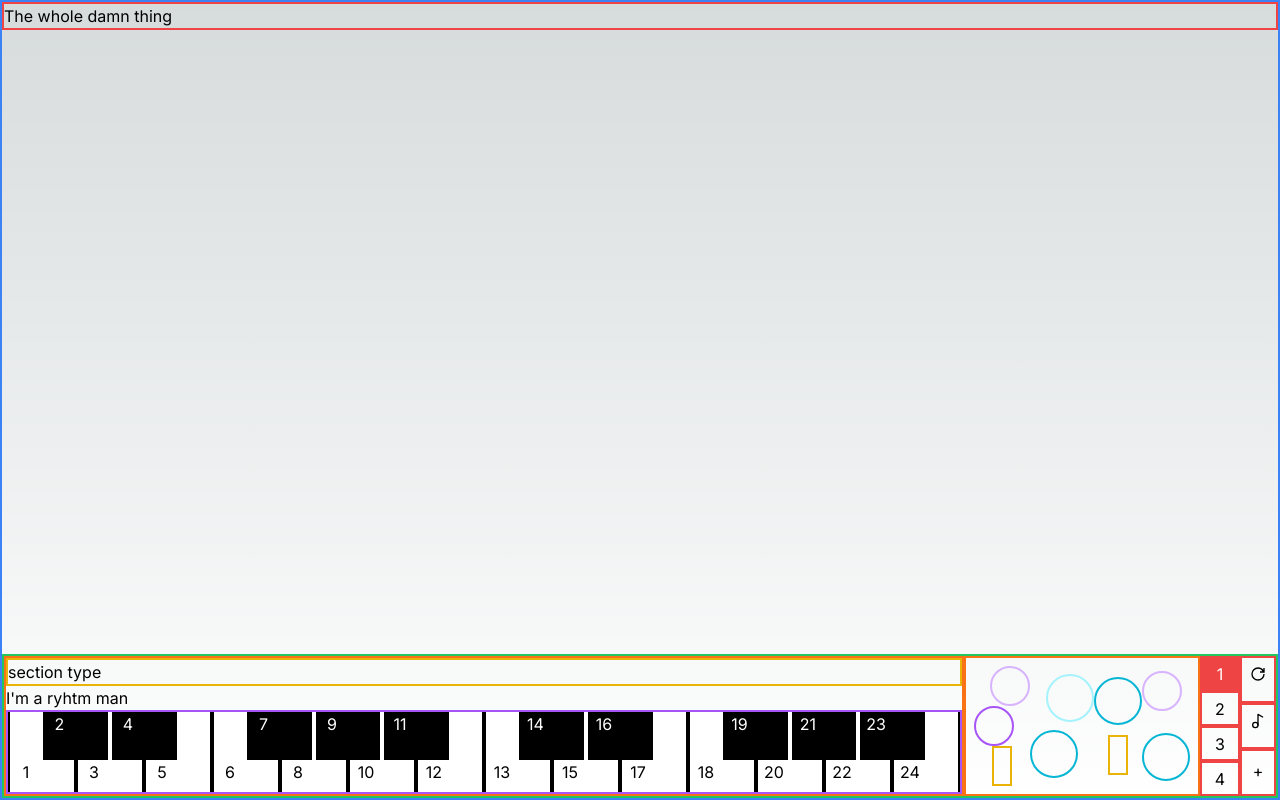
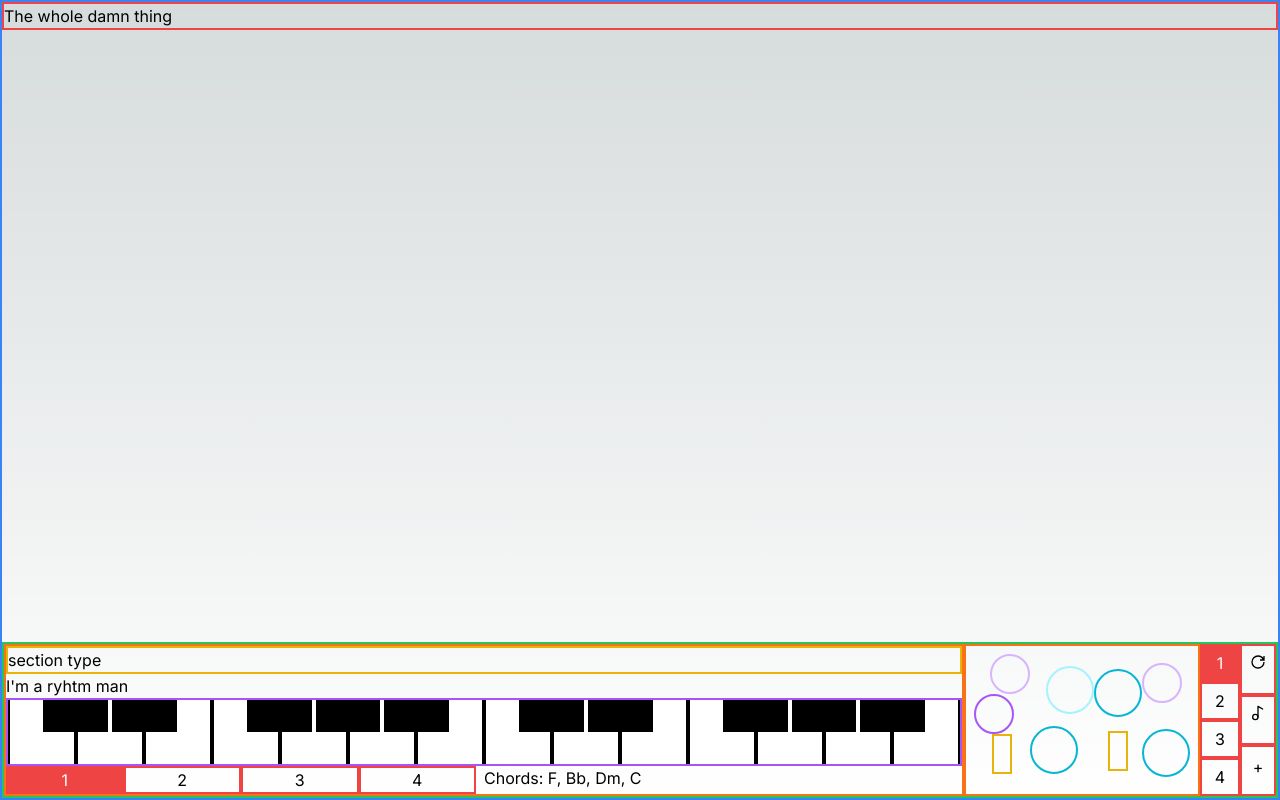
Before and after one commit to AdamSaunders26/iRock-Arranger, a Next.js app: page / in a window 1280 px wide. Built offline with nearby package versions, Linux system fonts and the light colour scheme.

Commit message:
add functionality to keysPad

```diff
--- /dev/null
+++ b/app/KeysNumberButton.tsx
@@ -0,0 +1,28 @@
+"use client";
+
+import { useState } from "react";
+
+export default function KeysNumberButton({
+  num,
+  currentNum,
+  setCurrentNum,
+}: {
+  num: number;
+  currentNum: number;
+  setCurrentNum: React.Dispatch<React.SetStateAction<number>>;
+}) {
+  const buttonClass = "border-2 border-red-500 h-full flex-1";
+  const clickedButtonClass =
+    "border-2 border-red-500 h-full bg-red-500 text-white flex-1";
+
+  return (
+    <button
+      className={currentNum === num ? clickedButtonClass : buttonClass}
+      onClick={() => {
+        setCurrentNum(num);
+      }}
+    >
+      {num}
+    </button>
+  );
+}
--- /dev/null
+++ b/app/KeysNumberSelector.tsx
@@ -0,0 +1,34 @@
+import KeysNumberButton from "./KeysNumberButton";
+
+export default function KeysNumberSelector({
+  currentNum,
+  setCurrentNum,
+}: {
+  currentNum: number;
+  setCurrentNum: React.Dispatch<React.SetStateAction<number>>;
+}) {
+  return (
+    <div className="flex  flex-1 text-center ">
+      <KeysNumberButton
+        num={1}
+        currentNum={currentNum}
+        setCurrentNum={setCurrentNum}
+      />
+      <KeysNumberButton
+        num={2}
+        currentNum={currentNum}
+        setCurrentNum={setCurrentNum}
+      />
+      <KeysNumberButton
+        num={3}
+        currentNum={currentNum}
+        setCurrentNum={setCurrentNum}
+      />
+      <KeysNumberButton
+        num={4}
+        currentNum={currentNum}
+        setCurrentNum={setCurrentNum}
+      />
+    </div>
+  );
+}
--- a/app/KeysPad.tsx
+++ b/app/KeysPad.tsx
@@ -2,47 +2,165 @@
 import { useState } from "react";
 import PianoKey from "./PianoKey";
 
-export default function KeysPad() {
-  const [key1, setKey1] = useState("1");
-  const [key2, setKey2] = useState("2");
-  const [key3, setKey3] = useState("3");
-  const [key4, setKey4] = useState("4");
-  const [key5, setKey5] = useState("5");
-  const [key6, setKey6] = useState("6");
-  const [key7, setKey7] = useState("7");
-  const [key8, setKey8] = useState("8");
-  const [key9, setKey9] = useState("9");
-  const [key10, setKey10] = useState("10");
-  const [key11, setKey11] = useState("11");
-  const [key12, setKey12] = useState("12");
-  const [key13, setKey13] = useState("13");
-  const [key14, setKey14] = useState("14");
-  const [key15, setKey15] = useState("15");
-  const [key16, setKey16] = useState("16");
-  const [key17, setKey17] = useState("17");
-  const [key18, setKey18] = useState("18");
-  const [key19, setKey19] = useState("19");
-  const [key20, setKey20] = useState("20");
-  const [key21, setKey21] = useState("21");
-  const [key22, setKey22] = useState("22");
-  const [key23, setKey23] = useState("23");
-  const [key24, setKey24] = useState("24");
+export default function KeysPad({ currentNum }: { currentNum: number }) {
+  const [key1, setKey1] = useState("");
+  const [key2, setKey2] = useState("");
+  const [key3, setKey3] = useState("");
+  const [key4, setKey4] = useState("");
+  const [key5, setKey5] = useState("");
+  const [key6, setKey6] = useState("");
+  const [key7, setKey7] = useState("");
+  const [key8, setKey8] = useState("");
+  const [key9, setKey9] = useState("");
+  const [key10, setKey10] = useState("");
+  const [key11, setKey11] = useState("");
+  const [key12, setKey12] = useState("");
+  const [key13, setKey13] = useState("");
+  const [key14, setKey14] = useState("");
+  const [key15, setKey15] = useState("");
+  const [key16, setKey16] = useState("");
+  const [key17, setKey17] = useState("");
+  const [key18, setKey18] = useState("");
+  const [key19, setKey19] = useState("");
+  const [key20, setKey20] = useState("");
+  const [key21, setKey21] = useState("");
+  const [key22, setKey22] = useState("");
+  const [key23, setKey23] = useState("");
+  const [key24, setKey24] = useState("");
   return (
     <div className="border-purple-500 border-2 h-full w-full justify-evenly flex">
-      <PianoKey kind="right" keyState1={key1} keyState2={key2} />
-      <PianoKey kind="both" keyState1={key3} keyState2={key4} />
-      <PianoKey kind="left" keyState1={key5} keyState2="none" />
-      <PianoKey kind="right" keyState1={key6} keyState2={key7} />
-      <PianoKey kind="both" keyState1={key8} keyState2={key9} />
-      <PianoKey kind="both" keyState1={key10} keyState2={key11} />
-      <PianoKey kind="left" keyState1={key12} keyState2="none" />
-      <PianoKey kind="right" keyState1={key13} keyState2={key14} />
-      <PianoKey kind="both" keyState1={key15} keyState2={key16} />
-      <PianoKey kind="left" keyState1={key17} keyState2="none" />
-      <PianoKey kind="right" keyState1={key18} keyState2={key19} />
-      <PianoKey kind="both" keyState1={key20} keyState2={key21} />
-      <PianoKey kind="both" keyState1={key22} keyState2={key23} />
-      <PianoKey kind="left" keyState1={key24} keyState2="none" />
+      <PianoKey
+        kind="right"
+        keyState1={key1}
+        setKeyState1={setKey1}
+        keyState2={key2}
+        setKeyState2={setKey2}
+        prevKeyState="none"
+        currentNum={currentNum}
+      />
+      <PianoKey
+        kind="both"
+        keyState1={key3}
+        setKeyState1={setKey3}
+        keyState2={key4}
+        setKeyState2={setKey4}
+        prevKeyState={key2}
+        setPrevKeyState={setKey2}
+        currentNum={currentNum}
+      />
+      <PianoKey
+        kind="left"
+        keyState1={key5}
+        setKeyState1={setKey5}
+        keyState2="none"
+        prevKeyState={key4}
+        setPrevKeyState={setKey4}
+        currentNum={currentNum}
+      />
+      <PianoKey
+        kind="right"
+        keyState1={key6}
+        setKeyState1={setKey6}
+        keyState2={key7}
+        setKeyState2={setKey7}
+        prevKeyState="none"
+        currentNum={currentNum}
+      />
+      <PianoKey
+        kind="both"
+        keyState1={key8}
+        setKeyState1={setKey8}
+        keyState2={key9}
+        setKeyState2={setKey9}
+        prevKeyState={key7}
+        setPrevKeyState={setKey7}
+        currentNum={currentNum}
+      />
+      <PianoKey
+        kind="both"
+        keyState1={key10}
+        setKeyState1={setKey10}
+        keyState2={key11}
+        setKeyState2={setKey11}
+        prevKeyState={key9}
+        setPrevKeyState={setKey9}
+        currentNum={currentNum}
+      />
+      <PianoKey
+        kind="left"
+        keyState1={key12}
+        setKeyState1={setKey12}
+        keyState2="none"
+        prevKeyState={key11}
+        setPrevKeyState={setKey11}
+        currentNum={currentNum}
+      />
+      <PianoKey
+        kind="right"
+        keyState1={key13}
+        setKeyState1={setKey13}
+        keyState2={key14}
+        setKeyState2={setKey14}
+        prevKeyState="none"
+        currentNum={currentNum}
+      />
+      <PianoKey
+        kind="both"
+        keyState1={key15}
+        setKeyState1={setKey15}
+        keyState2={key16}
+        setKeyState2={setKey16}
+        prevKeyState={key14}
+        setPrevKeyState={setKey14}
+        currentNum={currentNum}
+      />
+      <PianoKey
+        kind="left"
+        keyState1={key17}
+        setKeyState1={setKey17}
+        keyState2="none"
+        prevKeyState={key16}
+        setPrevKeyState={setKey16}
+        currentNum={currentNum}
+      />
+      <PianoKey
+        kind="right"
+        keyState1={key18}
+        setKeyState1={setKey18}
+        keyState2={key19}
+        setKeyState2={setKey19}
+        prevKeyState="none"
+        currentNum={currentNum}
+      />
+      <PianoKey
+        kind="both"
+        keyState1={key20}
+        setKeyState1={setKey20}
+        keyState2={key21}
+        setKeyState2={setKey21}
+        prevKeyState={key19}
+        setPrevKeyState={setKey19}
+        currentNum={currentNum}
+      />
+      <PianoKey
+        kind="both"
+        keyState1={key22}
+        setKeyState1={setKey22}
+        keyState2={key23}
+        setKeyState2={setKey23}
+        prevKeyState={key21}
+        setPrevKeyState={setKey21}
+        currentNum={currentNum}
+      />
+      <PianoKey
+        kind="left"
+        keyState1={key24}
+        setKeyState1={setKey24}
+        keyState2="none"
+        prevKeyState={key23}
+        setPrevKeyState={setKey23}
+        currentNum={currentNum}
+      />
     </div>
   );
 }
--- a/app/PianoKey.tsx
+++ b/app/PianoKey.tsx
@@ -4,32 +4,32 @@ import { useState } from "react";
 export default function PianoKey({
   kind,
   keyState1,
+  setKeyState1,
   keyState2,
-}: // prevKeyState,
-{
+  setKeyState2,
+  prevKeyState,
+  setPrevKeyState,
+  currentNum,
+}: {
   kind: string;
   keyState1: string;
+  setKeyState1: React.Dispatch<React.SetStateAction<string>>;
   keyState2: string;
-  // prevKeyState: string;
+  setKeyState2?: React.Dispatch<React.SetStateAction<string>>;
+  prevKeyState: string;
+  setPrevKeyState?: React.Dispatch<React.SetStateAction<string>>;
+  currentNum: number;
 }) {
-  const [key1Pressed, setKey1Pressed] = useState(false);
-  const [key2Pressed, setKey2Pressed] = useState(false);
+  // const [key1Pressed, setKey1Pressed] = useState(false);
+  // const [key2Pressed, setKey2Pressed] = useState(false);
 
-  const solid = key2Pressed
-    ? "bg-black flex-1 text-pink-500 text-center"
-    : "bg-black flex-1 text-white text-center";
-  const emptyR = key1Pressed
-    ? "bg-white border-r-2 border-black flex-1 text-center text-pink-500"
-    : "bg-white border-r-2 border-black flex-1 text-center";
-  const emptyL = key1Pressed
-    ? "bg-white border-l-2 border-black flex-1 text-center text-pink-500"
-    : "bg-white border-l-2 border-black flex-1 text-center";
-  const bothR = key2Pressed
-    ? "bg-black border-r-2 border-white flex-1 text-pink-500 text-center"
-    : "bg-black border-r-2 border-white flex-1 text-white text-center";
-  const bothL = key2Pressed
-    ? "bg-black border-l-2 border-white flex-1 text-pink-500 text-center"
-    : "bg-black border-l-2 border-white flex-1 text-white text-center";
+  const solid = "bg-black flex-1 text-white text-center";
+  const emptyR = "bg-white border-r-2 border-black flex-1 text-center";
+  const emptyL = "bg-white border-l-2 border-black flex-1 text-center";
+  const bothR =
+    "bg-black border-r-2 border-white flex-1 text-white text-center";
+  const bothL =
+    "bg-black border-l-2 border-white flex-1 text-white text-center";
 
   let tlClass = "";
   let trClass = "";
@@ -60,17 +60,31 @@ export default function PianoKey({
       break;
   }
 
-  const [text, setText] = useState("key");
-
   return (
     <div className=" h-full flex flex-col flex-1 justify-center items-center ">
-      <div className=" flex flex-1 w-full ">
+      <div className=" flex flex-1 w-full min-h-8 ">
         <div
           className={tlClass}
           onClick={() => {
             switch (kind) {
               case "right":
-                setKey1Pressed((curr) => !curr);
+                setKeyState1(() => {
+                  return `${currentNum}`;
+                });
+                break;
+              case "both":
+                setPrevKeyState
+                  ? setPrevKeyState(() => {
+                      return `${currentNum}`;
+                    })
+                  : null;
+                break;
+              case "left":
+                setPrevKeyState
+                  ? setPrevKeyState(() => {
+                      return `${currentNum}`;
+                    })
+                  : null;
                 break;
               default:
                 break;
@@ -82,7 +96,23 @@ export default function PianoKey({
           onClick={() => {
             switch (kind) {
               case "right":
-                setKey2Pressed((curr) => !curr);
+                setKeyState2
+                  ? setKeyState2(() => {
+                      return `${currentNum}`;
+                    })
+                  : null;
+                break;
+              case "both":
+                setKeyState2
+                  ? setKeyState2(() => {
+                      return `${currentNum}`;
+                    })
+                  : null;
+                break;
+              case "left":
+                setKeyState1(() => {
+                  return `${currentNum}`;
+                });
                 break;
               default:
                 break;
@@ -98,7 +128,19 @@ export default function PianoKey({
           onClick={() => {
             switch (kind) {
               case "right":
-                setKey1Pressed((curr) => !curr);
+                setKeyState1(() => {
+                  return `${currentNum}`;
+                });
+                break;
+              case "both":
+                setKeyState1(() => {
+                  return `${currentNum}`;
+                });
+                break;
+              case "left":
+                setKeyState1(() => {
+                  return `${currentNum}`;
+                });
                 break;
               default:
                 break;
@@ -112,7 +154,19 @@ export default function PianoKey({
           onClick={() => {
             switch (kind) {
               case "right":
-                setKey1Pressed((curr) => !curr);
+                setKeyState1(() => {
+                  return `${currentNum}`;
+                });
+                break;
+              case "both":
+                setKeyState1(() => {
+                  return `${currentNum}`;
+                });
+                break;
+              case "left":
+                setKeyState1(() => {
+                  return `${currentNum}`;
+                });
                 break;
               default:
                 break;
--- a/app/Section.tsx
+++ b/app/Section.tsx
@@ -5,9 +5,11 @@ import KeysPad from "./KeysPad";
 import NumberSelector from "./NumberSelector";
 import RhythmStave from "./RhythmStave";
 import ToolSelector from "./ToolSelector";
+import KeysNumberSelector from "./KeysNumberSelector";
 
 export default function Section() {
   const [currentNum, setCurrentNum] = useState(1);
+  const [keysCurrentNum, setKeysCurrentNum] = useState(1);
   const [reset, setReset] = useState(false);
   const [quaver, setQuaver] = useState(false);
   const [and, setAnd] = useState(false);
@@ -17,7 +19,14 @@ export default function Section() {
       <div className="flex flex-col border-2 border-orange-500 w-full  overflow-x-scroll">
         <p className="w-full  border-yellow-500 border-2">section type</p>
         <RhythmStave />
-        <KeysPad />
+        <KeysPad currentNum={keysCurrentNum} />
+        <div className="flex justify-evenly">
+          <KeysNumberSelector
+            currentNum={keysCurrentNum}
+            setCurrentNum={setKeysCurrentNum}
+          />
+          <p className="flex-1 px-2">Chords: F, Bb, Dm, C</p>
+        </div>
       </div>
       <div className="flex">
         <DrumPad
```
